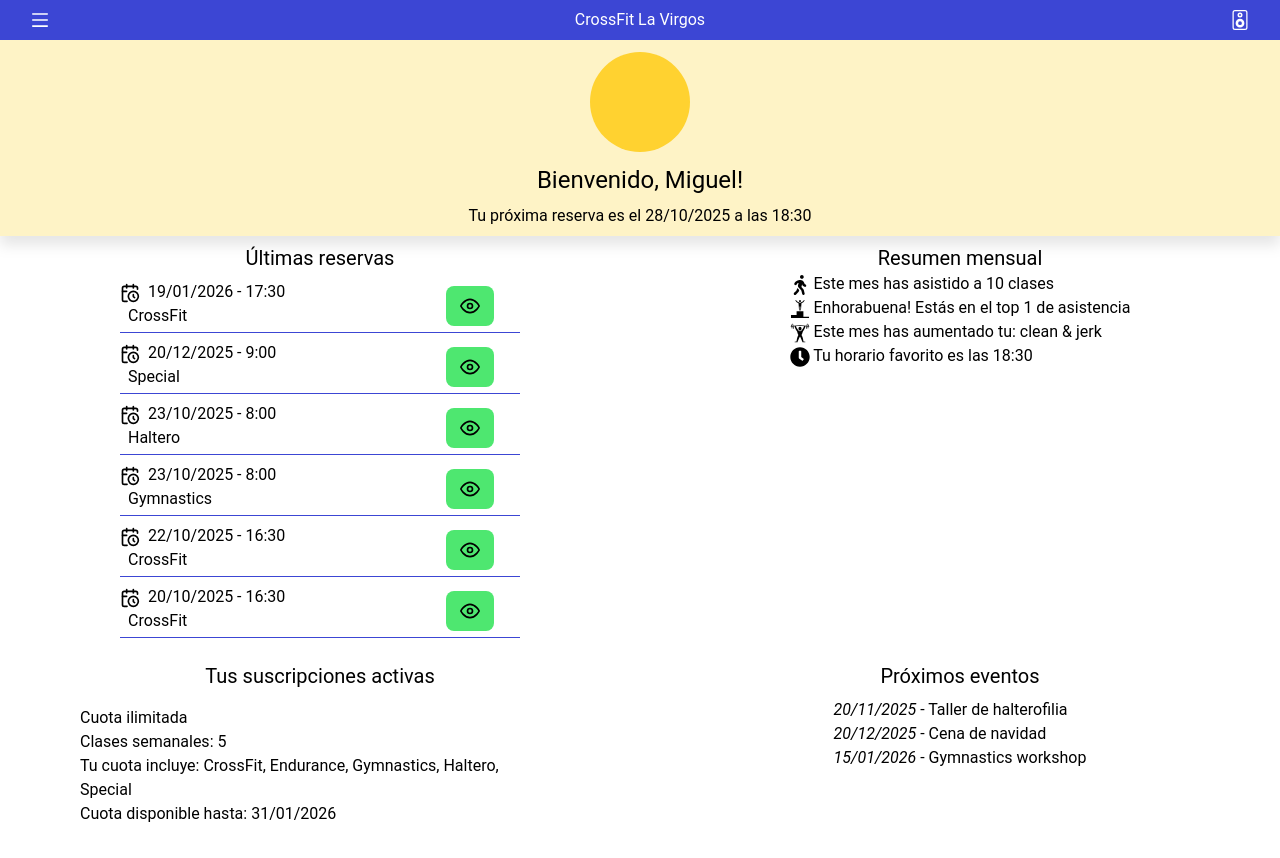
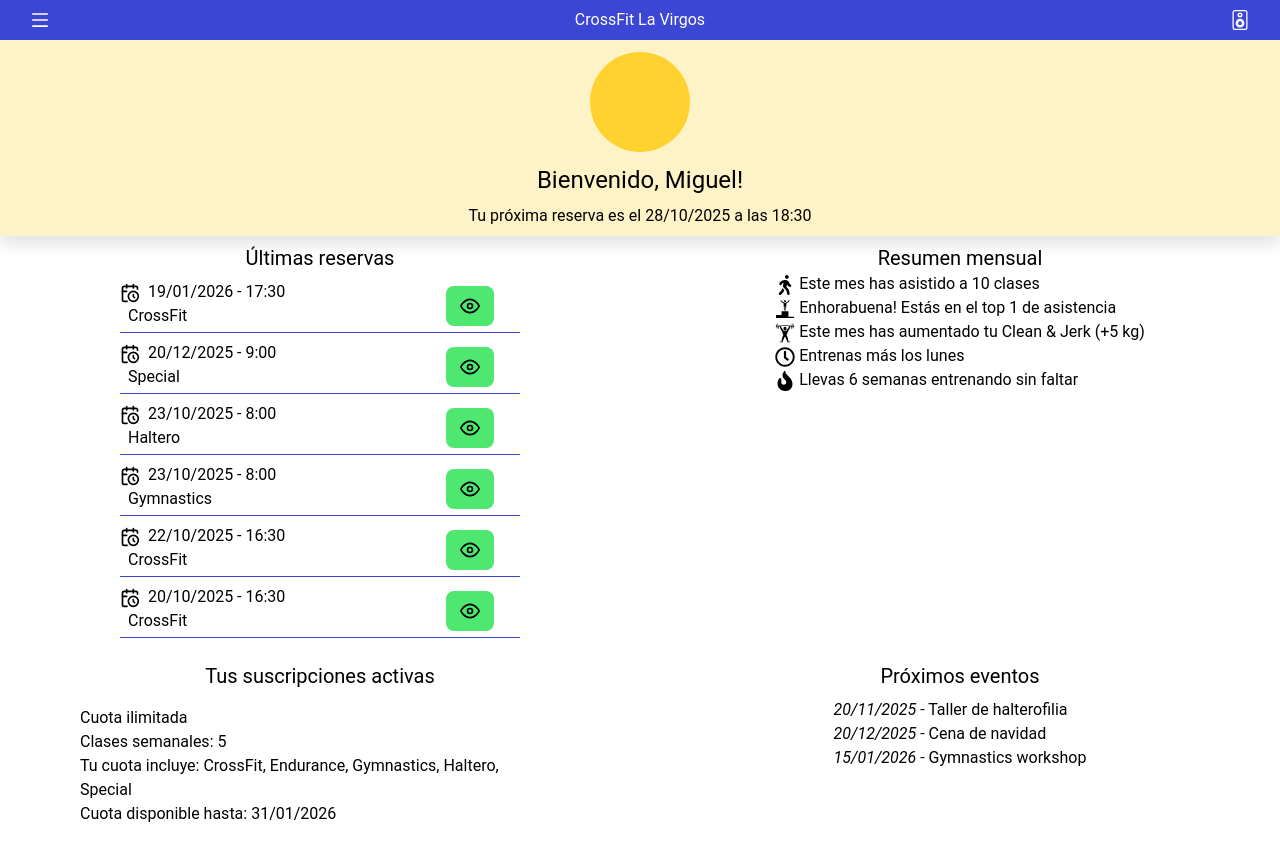
Before and after one commit to cperefer/boxUp_frontend, a React (Vite) app: page /dashboard in a window 1280 px wide. Shown: the top 858 px of the page. Built offline with nearby package versions, Linux system fonts and the light colour scheme; sample sign-in values are in the browser's storage.

Commit message:
feat: created map and added hook to MonthlySummary component

```diff
--- a/src/dashboard/components/MonthlySummary.tsx
+++ b/src/dashboard/components/MonthlySummary.tsx
@@ -1,16 +1,25 @@
-import { FaWalking, FaClock } from "react-icons/fa";
-import { GiPodiumWinner, GiWeightLiftingUp } from "react-icons/gi";
+import { useMonthlyStats } from "@/hooks/useMonthlyStats";
+import { useAuthStore } from "@/store/authStore";
+import { statsIconMap } from "@/utils/statsIconMap";
 
 export const MonthlySummary = () => {
+  const { user } = useAuthStore();
+  const { data, loading } = useMonthlyStats(user?.id);
+
   return (
     <section className="flex flex-col items-center py-2 w-full md:w-2/5">
       <p className="text-xl">Resumen mensual</p>
       <ul>
-        <li><FaWalking /> Este mes has asistido a 10 clases</li>
-        <li><GiPodiumWinner /> Enhorabuena! Estás en el top 1 de asistencia</li>
-        <li><GiWeightLiftingUp /> Este mes has aumentado tu: clean & jerk</li>
-        <li><FaClock /> Tu horario favorito es las 18:30</li>
+        {loading ? (
+          <p>Loading...</p>
+        ) : (
+          data.map((stat) => (
+            <li key={stat.type}>
+              {statsIconMap[stat.type]} {stat.description}
+            </li>
+          ))
+        )}
       </ul>
     </section>
-  )
-}
+  );
+};
--- /dev/null
+++ b/src/utils/statsIconMap.tsx
@@ -0,0 +1,14 @@
+import type { MonthlyStatType } from "@interfaces/MonthlyStat";
+import type { JSX } from "react";
+import { FaClock, FaRegClock, FaWalking } from "react-icons/fa";
+import { FaFireFlameCurved } from "react-icons/fa6";
+import { GiPodiumWinner, GiWeightLiftingUp } from "react-icons/gi";
+
+export const statsIconMap: Record<MonthlyStatType, JSX.Element> = {
+  numClasses: <FaWalking />,
+  topAssist: <GiPodiumWinner />,
+  favoriteSchedule: <FaRegClock />,
+  prImprovement: <GiWeightLiftingUp />,
+  ranking: <FaClock />,
+  streak: <FaFireFlameCurved />,
+};
```
